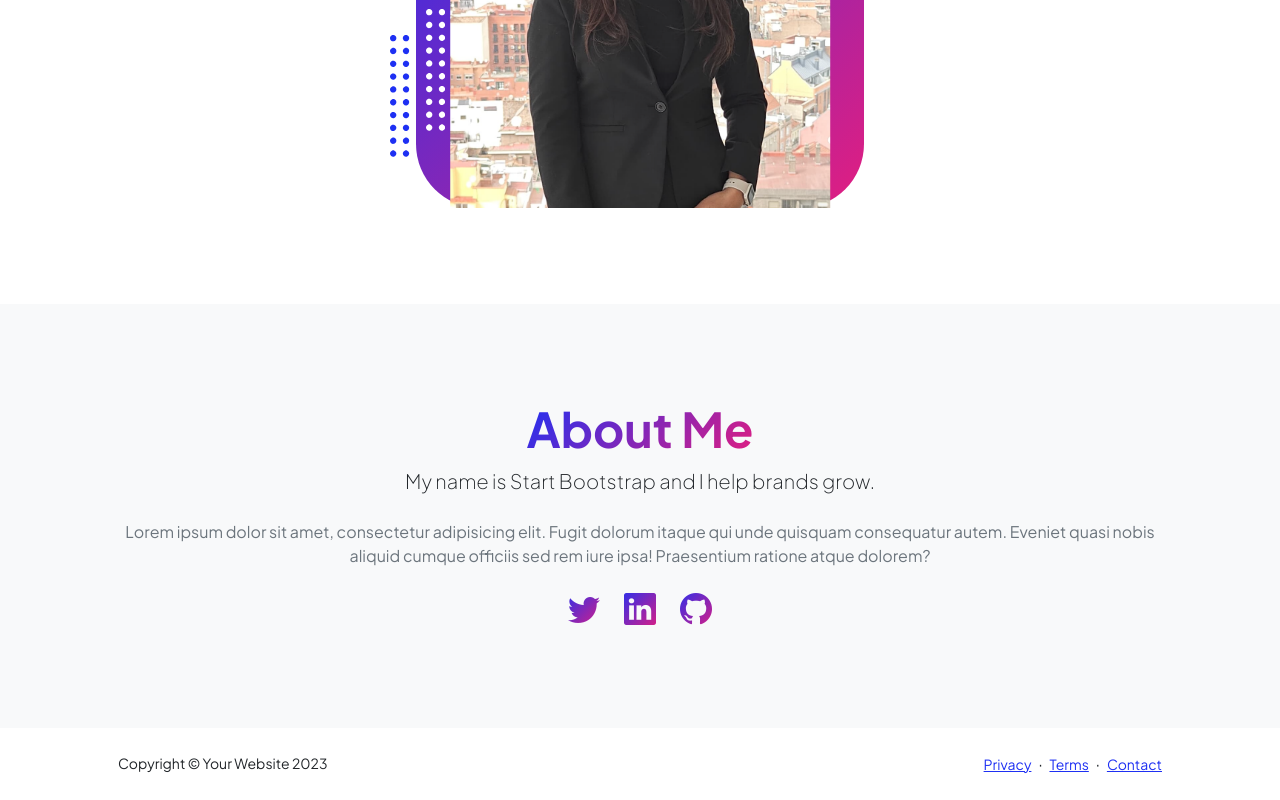
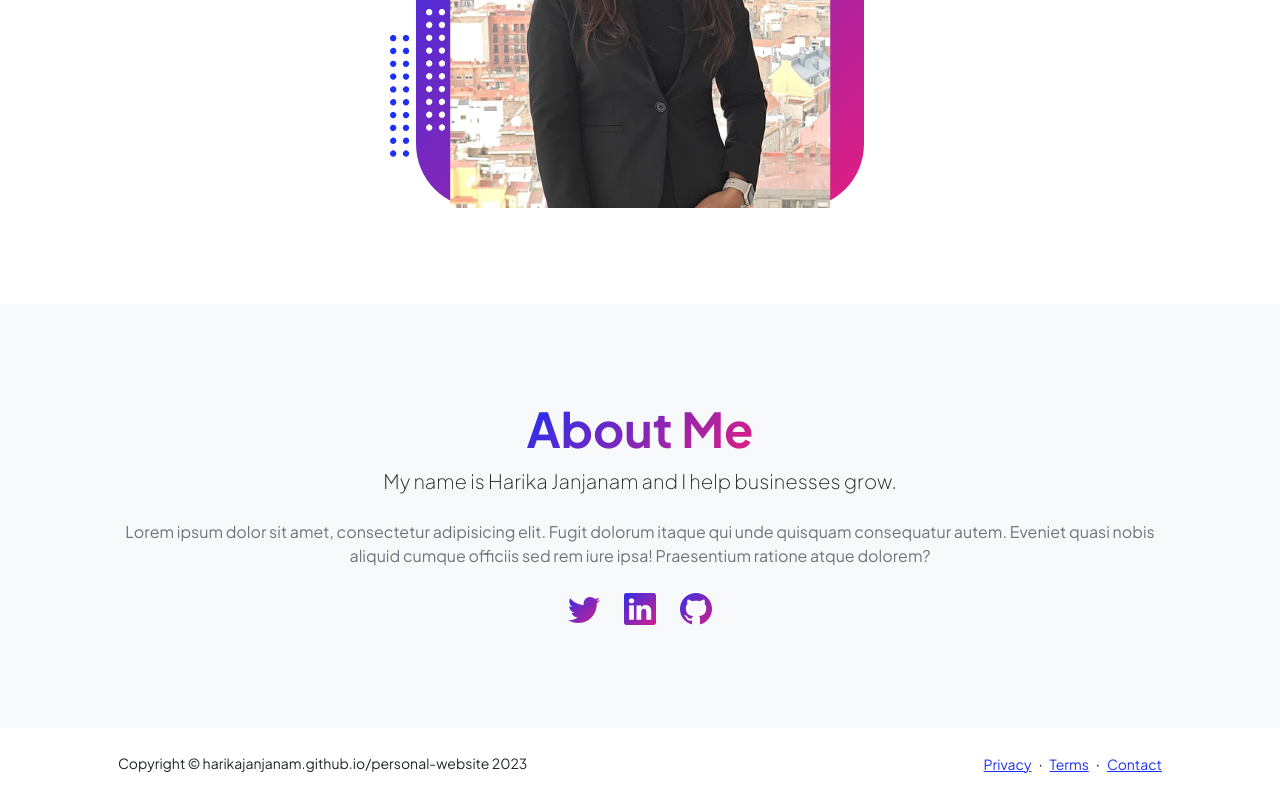
Before and after one commit to harikajanjanam/personal-website, a plain HTML site: page index.html in a window 1280 px wide. Shown: the part 761-1561 px from the top of the page. Drawn offline with nearby package versions, Linux system fonts and the light colour scheme.

Commit message:
Updating personal content

```diff
--- a/index.html
+++ b/index.html
@@ -182,7 +182,7 @@
                         <div class="col-xxl-8">
                             <div class="text-center my-5">
                                 <h2 class="display-5 fw-bolder"><span class="text-gradient d-inline">About Me</span></h2>
-                                <p class="lead fw-light mb-4">My name is Start Bootstrap and I help brands grow.</p>
+                                <p class="lead fw-light mb-4">My name is Harika Janjanam and I help businesses grow.</p>
                                 <p class="text-muted">Lorem ipsum dolor sit amet, consectetur adipisicing elit. Fugit dolorum itaque qui unde quisquam consequatur autem. Eveniet quasi nobis aliquid cumque officiis sed rem iure ipsa! Praesentium ratione atque dolorem?</p>
                                 <div class="d-flex justify-content-center fs-2 gap-4">
                                     <a class="text-gradient" href="#!"><i class="bi bi-twitter"></i></a>
@@ -199,7 +199,7 @@
         <footer class="bg-white py-4 mt-auto">
             <div class="container px-5">
                 <div class="row align-items-center justify-content-between flex-column flex-sm-row">
-                    <div class="col-auto"><div class="small m-0">Copyright &copy; Your Website 2023</div></div>
+                    <div class="col-auto"><div class="small m-0">Copyright &copy; harikajanjanam.github.io/personal-website 2023</div></div>
                     <div class="col-auto">
                         <a class="small" href="#!">Privacy</a>
                         <span class="mx-1">&middot;</span>
```
